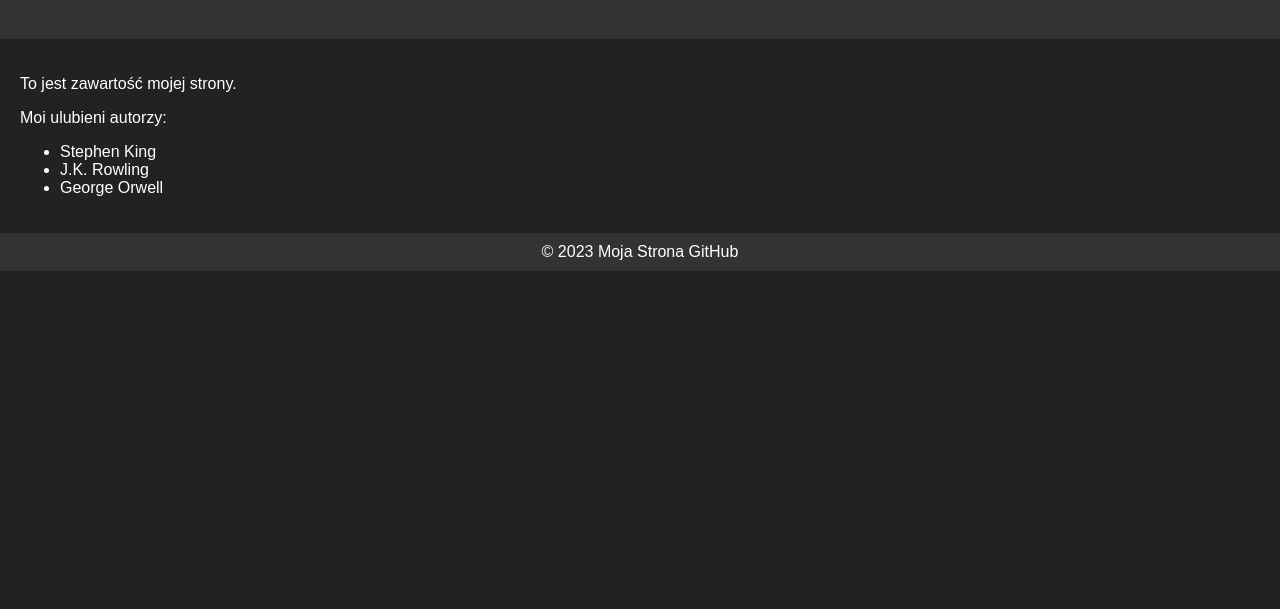
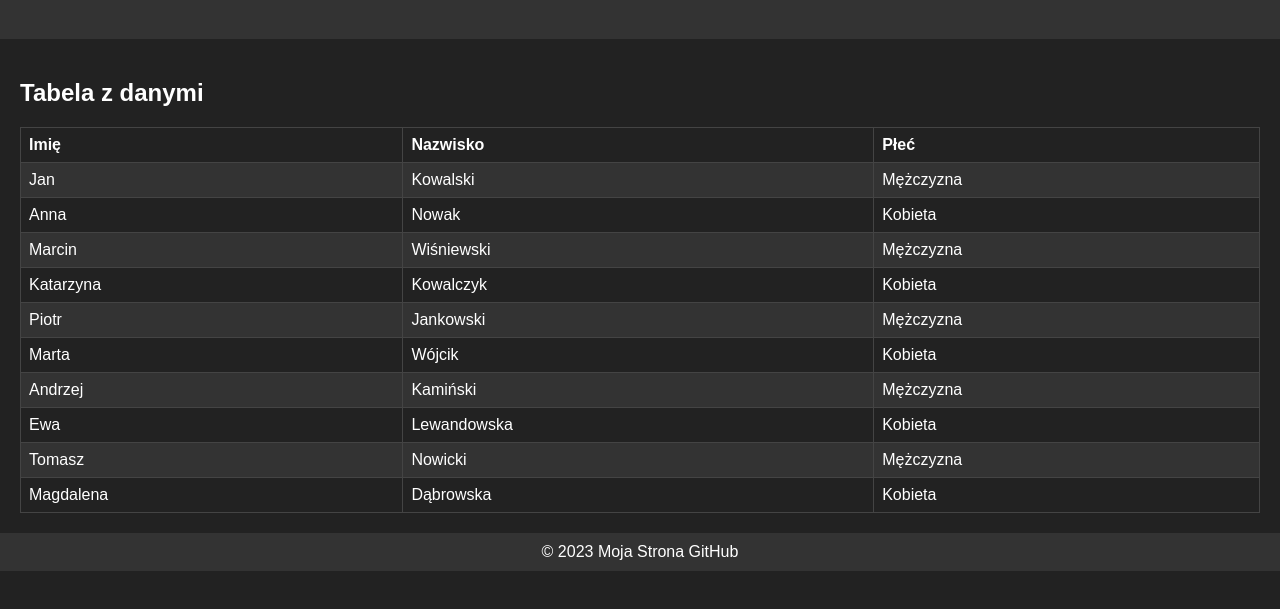
Before and after one commit to rotnicki/strona-ai, a plain HTML site: page index.html in a window 1280 px wide. Shown: the part 81-690 px from the top of the page. Drawn offline with Linux system fonts and the light colour scheme.

Commit message:
Update index.html

```diff
--- a/index.html
+++ b/index.html
@@ -27,6 +27,26 @@
             padding: 20px;
         }
 
+        table {
+            border-collapse: collapse;
+            width: 100%;
+        }
+
+        th, td {
+            border: 1px solid #444;
+            padding: 8px;
+            text-align: left;
+        }
+
+        tr:nth-child(even) {
+            background-color: #333;
+        }
+
+        th {
+            background-color: #222;
+            color: #fff;
+        }
+
         footer {
             background-color: #333;
             padding: 10px;
@@ -40,13 +60,64 @@
     </header>
 
     <main>
-        <p>To jest zawartość mojej strony.</p>
-        <p>Moi ulubieni autorzy:</p>
-        <ul>
-            <li>Stephen King</li>
-            <li>J.K. Rowling</li>
-            <li>George Orwell</li>
-        </ul>
+        <h2>Tabela z danymi</h2>
+        <table>
+            <tr>
+                <th>Imię</th>
+                <th>Nazwisko</th>
+                <th>Płeć</th>
+            </tr>
+            <tr>
+                <td>Jan</td>
+                <td>Kowalski</td>
+                <td>Mężczyzna</td>
+            </tr>
+            <tr>
+                <td>Anna</td>
+                <td>Nowak</td>
+                <td>Kobieta</td>
+            </tr>
+            <tr>
+                <td>Marcin</td>
+                <td>Wiśniewski</td>
+                <td>Mężczyzna</td>
+            </tr>
+            <tr>
+                <td>Katarzyna</td>
+                <td>Kowalczyk</td>
+                <td>Kobieta</td>
+            </tr>
+            <tr>
+                <td>Piotr</td>
+                <td>Jankowski</td>
+                <td>Mężczyzna</td>
+            </tr>
+            <tr>
+                <td>Marta</td>
+                <td>Wójcik</td>
+                <td>Kobieta</td>
+            </tr>
+            <tr>
+                <td>Andrzej</td>
+                <td>Kamiński</td>
+                <td>Mężczyzna</td>
+            </tr>
+            <tr>
+                <td>Ewa</td>
+                <td>Lewandowska</td>
+                <td>Kobieta</td>
+            </tr>
+            <tr>
+                <td>Tomasz</td>
+                <td>Nowicki</td>
+                <td>Mężczyzna</td>
+            </tr>
+            <tr>
+                <td>Magdalena</td>
+                <td>Dąbrowska</td>
+                <td>Kobieta</td>
+            </tr>
+        </table>
     </main>
 
     <footer>
```
